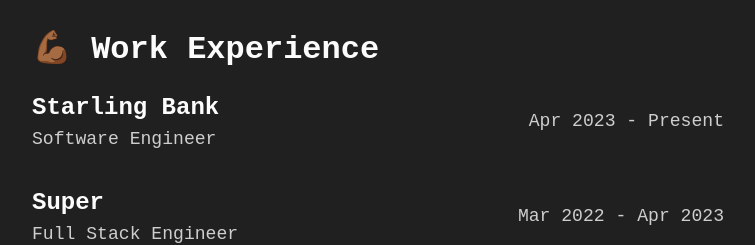
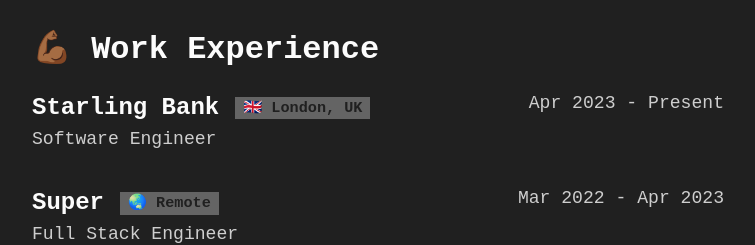
Before and after one commit to KXLAA/cloud-resume, a website built with Vite: page index.html in a window 1280 px wide. Shown: the part 573-818 px from the top of the page, without its empty margins (262-1017 px from the left). Built offline with nearby package versions, Linux system fonts and the light colour scheme.

Commit message:
feat: more style changes
Signed-off-by: KXLAA <kolade.afode@yahoo.com>

```diff
--- a/index.html
+++ b/index.html
@@ -57,7 +57,10 @@
             <div class="item">
               <div class="item-header">
                 <div>
-                  <h3>Starling Bank</h3>
+                  <div class="item-heading">
+                    <h3>Starling Bank</h3>
+                    <span>🇬🇧 London, UK</span>
+                  </div>
                   <p>Software Engineer</p>
                 </div>
 
@@ -68,7 +71,10 @@
             <div class="item">
               <div class="item-header">
                 <div>
-                  <h3>Super</h3>
+                  <div class="item-heading">
+                    <h3>Super</h3>
+                    <span>🌏 Remote</span>
+                  </div>
                   <p>Full Stack Engineer</p>
                 </div>
 
--- a/src/main.ts
+++ b/src/main.ts
@@ -12,8 +12,8 @@
 
 // Function to generate a random unique identifier
 function generateUniqueID() {
-  return "xxxxxxxx-xxxx-4xxx-yxxx-xxxxxxxxxxxx".replace(/[xy]/g, function (c) {
-    var r = (Math.random() * 16) | 0,
+  return "xxxxxxxx-xxxx-4xxx-yxxx-xxxxxxxxxxxx".replace(/[xy]/g, (c) => {
+    let r = (Math.random() * 16) | 0,
       v = c === "x" ? r : (r & 0x3) | 0x8;
     return v.toString(16);
   });
--- a/src/style.css
+++ b/src/style.css
@@ -173,7 +173,6 @@
     & .item-header {
       display: flex;
       justify-content: space-between;
-      align-items: center;
     }
   }
 }
@@ -268,3 +267,18 @@
     }
   }
 }
+
+.item-heading {
+  display: flex;
+  gap: 1rem;
+  align-items: center;
+
+  & span {
+    display: inline-block;
+    font-size: 0.95rem;
+    padding: 0 0.5rem;
+    font-weight: 700;
+    color: var(--gray-12);
+    background-color: var(--gray-11);
+  }
+}
```
